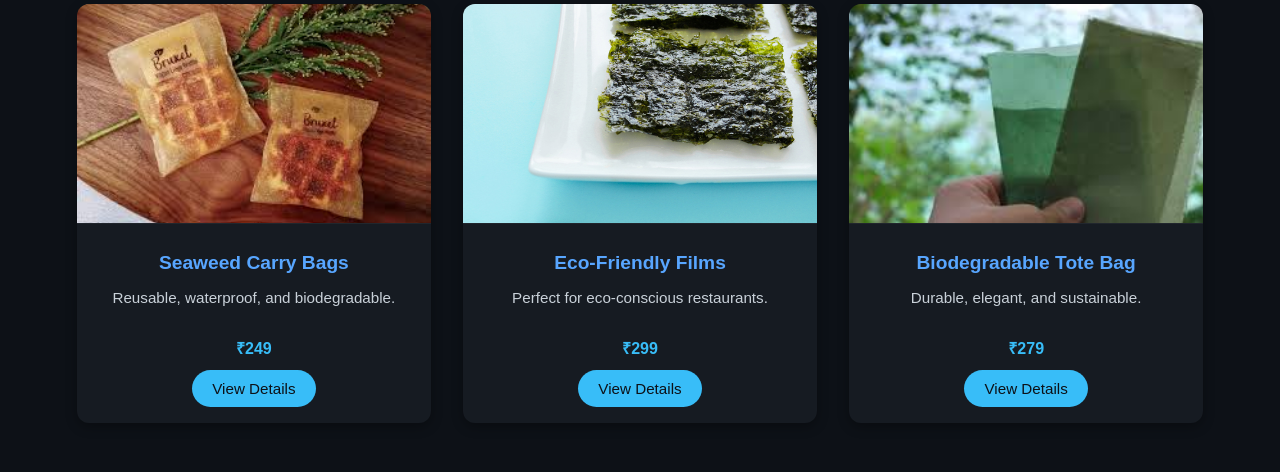
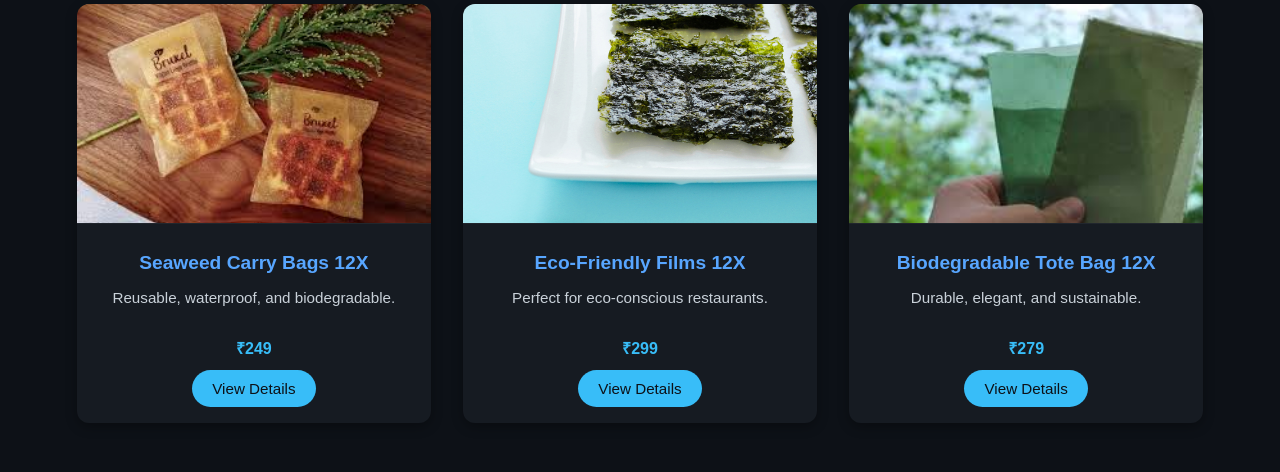
Before and after one commit to VanshChoyal/Sea_Arsh, a Flask app: page /shop in a window 1280 px wide. Shown: the part 436-908 px from the top of the page. Run offline with Flask 3, Linux system fonts and the light colour scheme; some libraries are stand-ins or nearby versions.

Commit message:
Add '12X' to product names in shop.html
Updated product names to include '12X' for clarity.

```diff
--- a/templates/shop.html
+++ b/templates/shop.html
@@ -43,21 +43,21 @@
         <div class="product-grid">
             <div class="product-card" data-category="bags" data-id="123">
                 <img src="{{ url_for('static', filename='images/img1.jpg') }}" alt="Seaweed Carry Bag">
-                <h3>Seaweed Carry Bags</h3>
+                <h3>Seaweed Carry Bags 12X</h3>
                 <p>Reusable, waterproof, and biodegradable.</p>
                 <span class="price">₹249</span>
                 <button class="btn add-to-cart">View Details</button>
             </div>
             <div class="product-card" data-category="films" data-id="125">
                 <img src="{{ url_for('static', filename='images/img3.jpg') }}" alt="Eco Films">
-                <h3>Eco-Friendly Films</h3>
+                <h3>Eco-Friendly Films 12X</h3>
                 <p>Perfect for eco-conscious restaurants.</p>
                 <span class="price">₹299</span>
                 <button class="btn add-to-cart">View Details</button>
             </div>
             <div class="product-card" data-category="bags" data-id="125">
                 <img src="{{ url_for('static', filename='images/img4.jpg') }}" alt="Tote Bag">
-                <h3>Biodegradable Tote Bag</h3>
+                <h3>Biodegradable Tote Bag 12X</h3>
                 <p>Durable, elegant, and sustainable.</p>
                 <span class="price">₹279</span>
                 <button class="btn add-to-cart">View Details</button>
```
